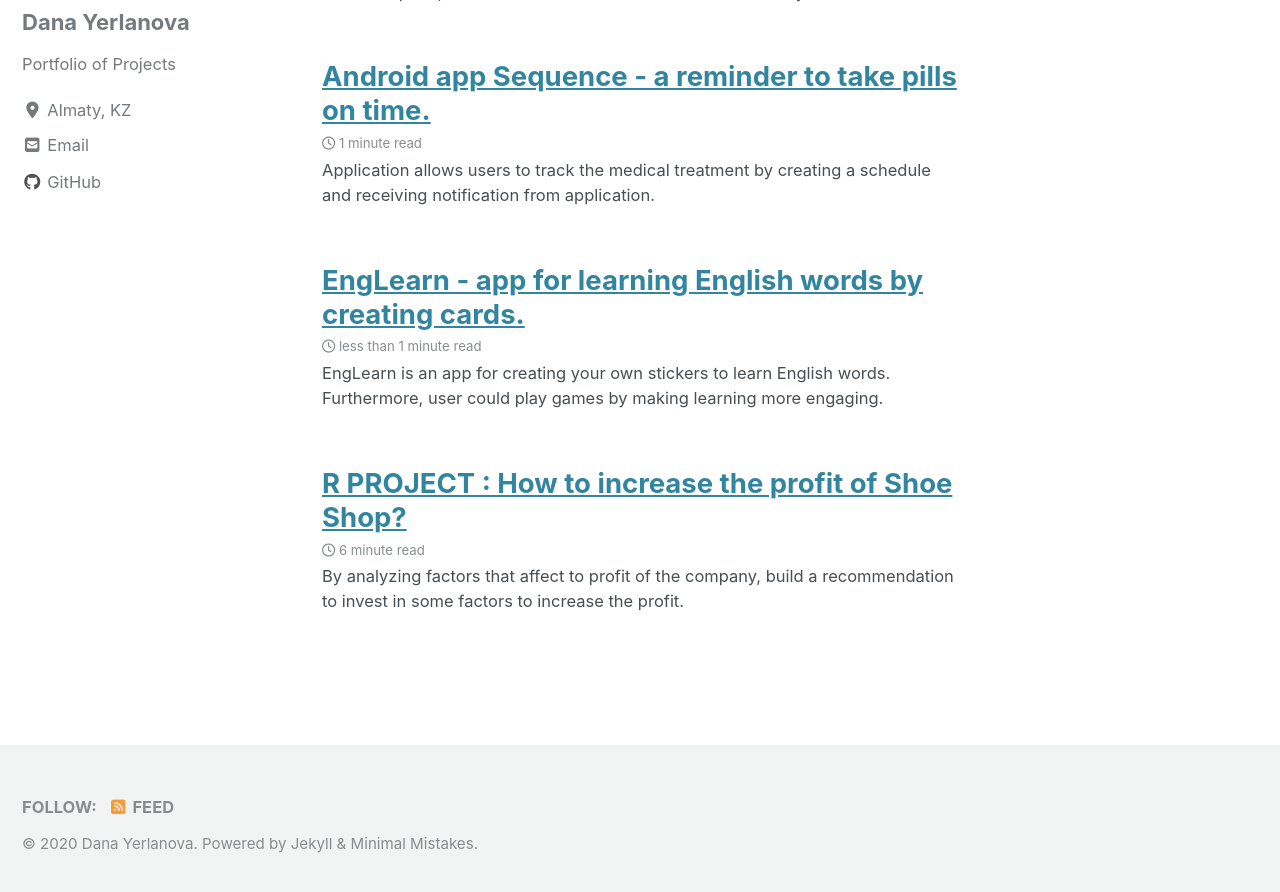
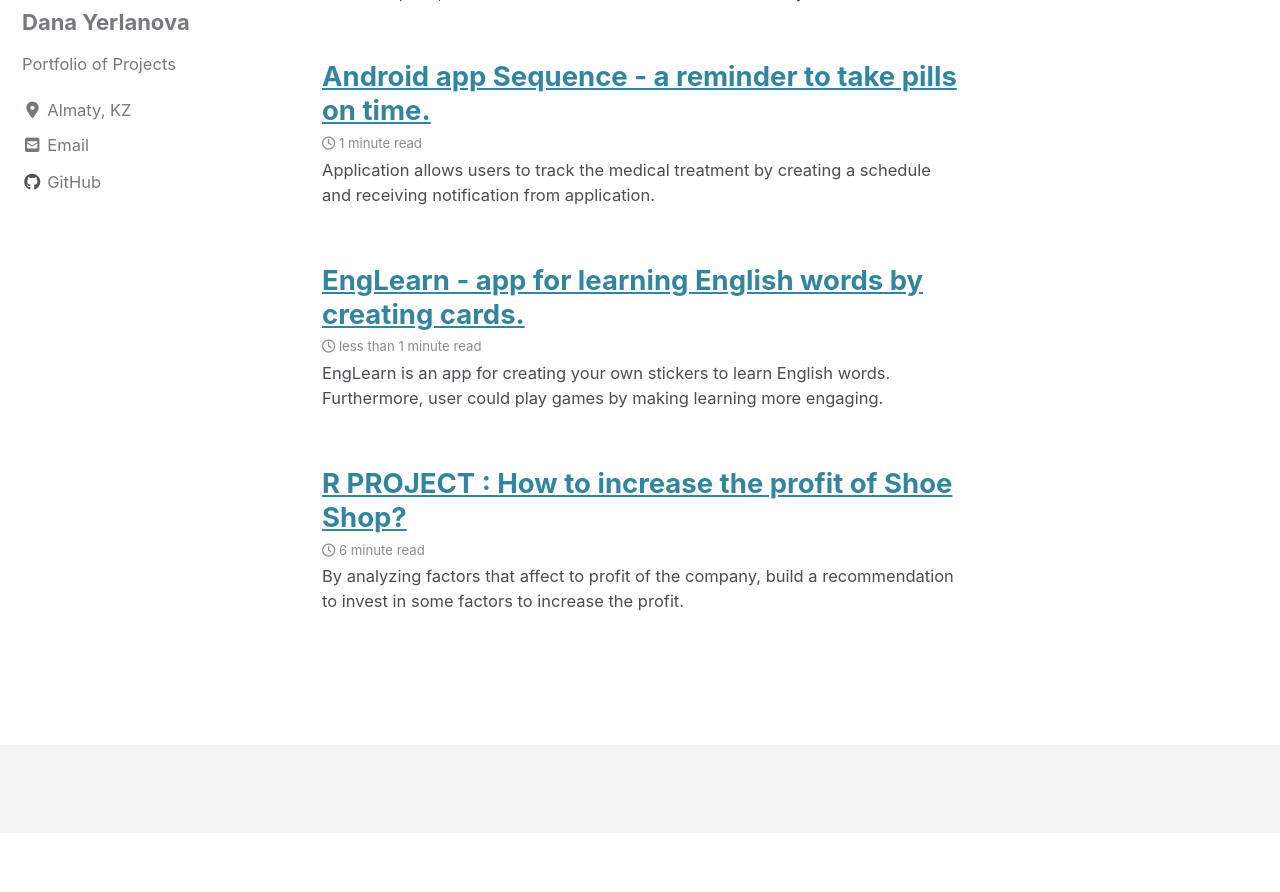
Before and after one commit to yerlandana/yerlandana.github.io, a Jekyll site: the page built from index.html, in a window 1280 px wide and 900 px high, scrolled down 338 px. Shown: the top 892 px of the window. Built offline with Jekyll 4.4.1, drawn with Linux system fonts in a browser that asks for light colours; cached includes are drawn as plain includes; nearby versions of some CDN libraries; the list of posts is cut into pages by our own code; after the commit the page ends 1171 px from its top, so only the background shows below that.

Commit message:
bugs fixes99

```diff
--- a/_includes/footer.html
+++ b/_includes/footer.html
@@ -1,5 +1,5 @@
 <div class="page__footer-follow">
-  <ul class="social-icons">
+  <!-- <ul class="social-icons">
     {% if site.data.ui-text[site.locale].follow_label %}
       <li><strong>{{ site.data.ui-text[site.locale].follow_label }}</strong></li>
     {% endif %}
@@ -16,4 +16,4 @@
   </ul>
 </div>
 
-<div class="page__footer-copyright">&copy; {{ site.time | date: '%Y' }} {{ site.name | default: site.title }}. {{ site.data.ui-text[site.locale].powered_by | default: "Powered by" }} <a href="https://jekyllrb.com" rel="nofollow">Jekyll</a> &amp; <a href="https://mademistakes.com/work/minimal-mistakes-jekyll-theme/" rel="nofollow">Minimal Mistakes</a>.</div>
+<div class="page__footer-copyright">&copy; {{ site.time | date: '%Y' }} {{ site.name | default: site.title }}. {{ site.data.ui-text[site.locale].powered_by | default: "Powered by" }} <a href="https://jekyllrb.com" rel="nofollow">Jekyll</a> &amp; <a href="https://mademistakes.com/work/minimal-mistakes-jekyll-theme/" rel="nofollow">Minimal Mistakes</a>.</div> -->
```
